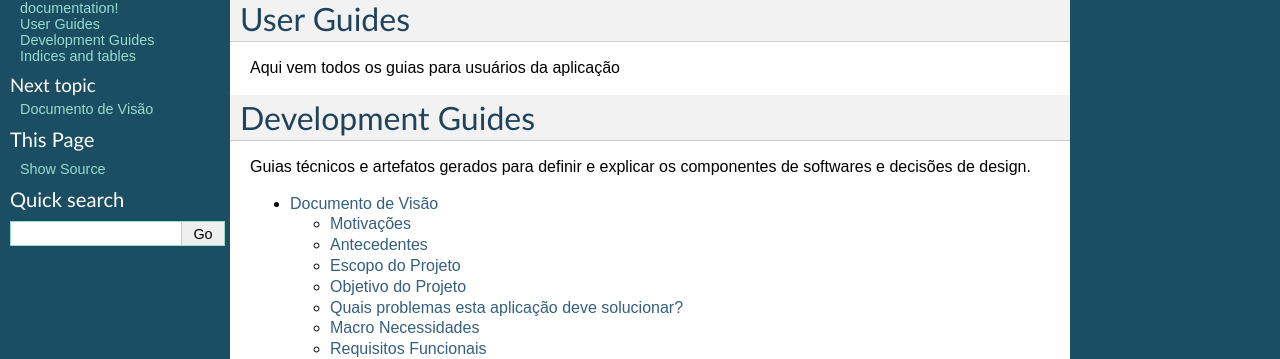
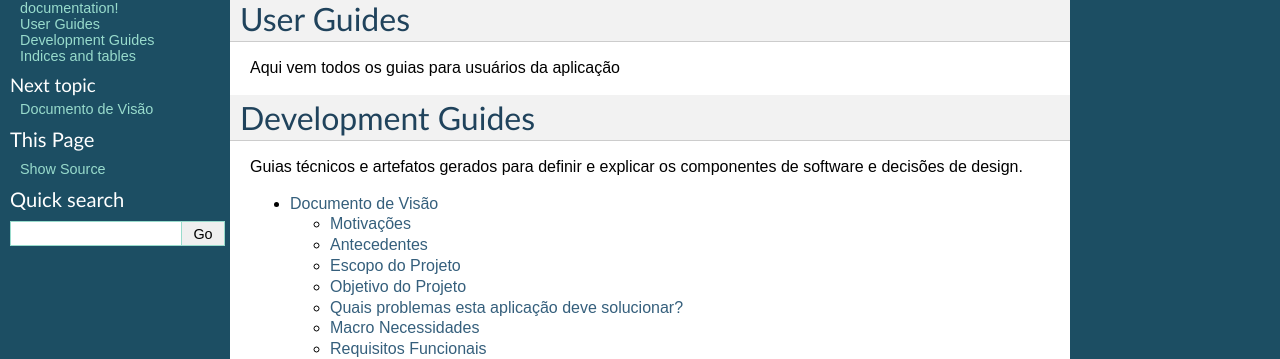
Before and after one commit to scieloorg/journals-opac, a Sphinx documentation site: the page built from docs/index.rst, in a window 1280 px wide. Shown: the part 90-449 px from the top of the page. Built offline with Sphinx 7.4.7, drawn with Linux system fonts in a browser that asks for light colours; part of the change alters nothing that is shown.

Commit message:
Mockups site público

```diff
--- a/docs/index.rst
+++ b/docs/index.rst
@@ -1,13 +1,5 @@
-.. Journals OPAC documentation master file, created by
-   sphinx-quickstart on Mon Dec 10 15:17:19 2012.
-   You can adapt this file completely to your liking, but it should at least
-   contain the root `toctree` directive.
-
 Journals OPAC's documentation!
 ==============================
-
-.. toctree::
-   :maxdepth: 2
 
 User Guides
 ===========
@@ -17,7 +9,7 @@ Aqui vem todos os guias para usuários da aplicação
 Development Guides
 ==================
 
-Guias técnicos e artefatos gerados para definir e explicar os componentes de softwares e decisões de
+Guias técnicos e artefatos gerados para definir e explicar os componentes de software e decisões de
 design.
 
 .. toctree::
```
